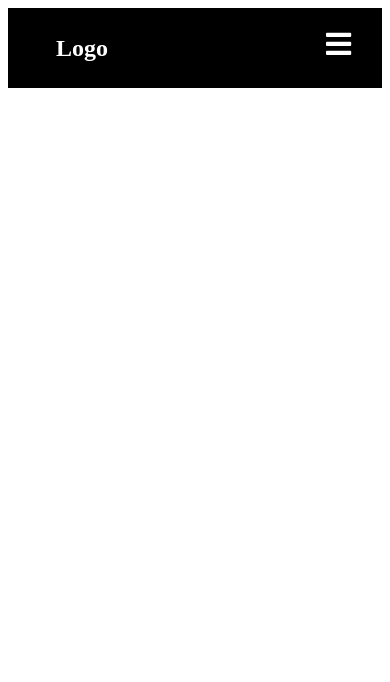
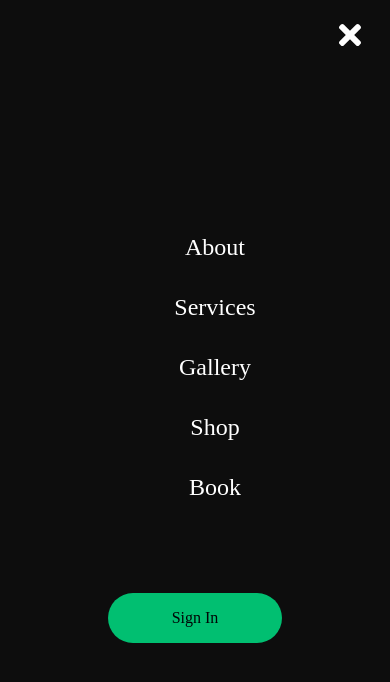
Before and after one commit to amthoms2/leanestnailsbeta, a React (Create React App) app in the folder client/: page / in a window 390 px wide. Both pictures are taken after a click on the element 338 px from the left and 47 px from the top of the page. Shown: the top 682 px of the page. Built offline with nearby package versions, Linux system fonts and the light colour scheme; a web font is replaced by a local one.

Commit message:
added css for topbar toggle functionality

```diff
--- a/client/src/components/Navbar/NavbarElements.js
+++ b/client/src/components/Navbar/NavbarElements.js
@@ -1,6 +1,7 @@
 import styled from 'styled-components';
 import { Link as LinkRouter } from 'react-router-dom';
 import { Link as LinkScroll } from 'react-scroll';
+import { FaTimes } from 'react-icons/fa';
 
 export const Nav = styled.nav`
   background: black;
@@ -30,7 +31,7 @@ export const NavContainer = styled.div`
   max-width: 1100px;
 `;
 
-export const NavbarLogo = styled(LinkRouter)`
+export const Logo = styled(LinkRouter)`
   color: #fff;
   justify-self: flex-start;
   cursor: pointer;
@@ -68,6 +69,7 @@ export const NavMenu = styled.ul`
     display: none;
   }
 `;
+//^the navbar will disappear at this width and only sidebar will be seen
 
 export const NavItem = styled.li`
   height: 80px;
--- /dev/null
+++ b/client/src/components/Navbar/TopBar/TopbarElements.js
@@ -0,0 +1,111 @@
+import styled from 'styled-components'
+import { Link as LinkRouter } from 'react-router-dom'
+import { Link as LinkScroll} from 'react-scroll'
+import { FaTimes } from 'react-icons/fa'
+
+export const TopbarContainer = styled.aside`
+  width: 100%;
+  height: 100%;
+  background: #0d0d0d;
+  display: grid;
+  position: fixed;
+  align-items: center;
+  z-index: 999;
+  top: 0;
+  left: 0;
+  transition: 0.3s ease-in-out;
+  opacity: ${({ isOpen }) => (isOpen ? '100%' : '0')};
+  top: ${({ isOpen }) => (isOpen ? '0%' : '-100%')};
+  /* //top: 0 and uncomment two above to check if sidebar works */
+`
+
+export const ShutIcon = styled(FaTimes)`
+  color: #fff;
+`
+
+export const Icon = styled.div`
+position: absolute;
+top: 1.2rem;
+right: 1.5rem;
+background: transparent;
+font-size: 2rem;
+cursor: pointer;
+outline: none;
+`
+
+export const TopbarWrapper = styled.div`
+  color: #fff;
+
+`
+
+export const TopbarMenu = styled.ul`
+  display: grid;
+  grid-template-columns: 1fr;
+  grid-template-rows: repeat(6, 80px);
+  text-align: center;
+
+  @media screen and (max-width: 480px){
+    grid-template-rows: repeat(6, 60px);
+  }
+`
+
+export const TopbarLink = styled(LinkScroll)`
+  display: flex;
+  align-items: center;
+  justify-content: center;
+  font-size: 1.5rem;
+  text-decoration: none;
+  list-style: none;
+  transition: 0.2s ease-in-out;
+  text-decoration: none;
+  color: #fff;
+  cursor: pointer;
+
+  &:hover {
+    color: #01bf71;
+    transition: 0.2s ease-in-out;
+  }
+`
+
+export const TopbarLinkRoute = styled(LinkRouter)`
+  display: flex;
+  align-items: center;
+  justify-content: center;
+  font-size: 1.5rem;
+  text-decoration: none;
+  list-style: none;
+  transition: 0.2s ease-in-out;
+  text-decoration: none;
+  color: #fff;
+  cursor: pointer;
+
+  &:hover {
+    color: #01bf71;
+    transition: 0.2s ease-in-out;
+  }
+`
+
+export const TopBtnWrap = styled.div`
+  display: flex;
+  justify-content: center;
+`
+
+export const TopbarRoute = styled(LinkRouter)`
+  border-radius: 50px;
+  background: #01bf71;
+  white-space: nowrap;
+  padding: 16px 64px;
+  color: #010606;
+  font-size: 16px;
+  outline: none;
+  border: none;
+  cursor: pointer;
+  transition: all 0.2s ease-in-out;
+  text-decoration: none;
+
+  &:hover {
+    transition: all 0.2s ease-in-out;
+    background: #fff;
+    color: #010606;
+  }
+`
--- /dev/null
+++ b/client/src/components/Navbar/TopBar/index.js
@@ -0,0 +1,48 @@
+import React from "react";
+// import { useSelector, useDispatch } from "react-redux";
+// import {logout} from "../../redux/api"
+import {
+  TopbarContainer,
+  ShutIcon,
+  Icon,
+  TopbarWrapper,
+  TopbarMenu,
+  TopbarLink,
+  TopbarLinkRoute,
+  TopBtnWrap,
+  TopbarRoute,
+} from "./TopbarElements";
+
+const TopBar = ({ isOpen, toggleBar }) => {
+  // const user = useSelector((state) => state.user.currentUser);
+  // const dispatch = useDispatch();
+
+  // const handleClick = (evt) => {
+  //   evt.preventDefault();
+  //   logout(dispatch);
+  // };
+
+  return (
+    <TopbarContainer isOpen={isOpen} onClick={toggleBar}>
+      <Icon onClick={toggleBar}>
+        <ShutIcon />
+      </Icon>
+      <TopbarWrapper>
+        <TopbarMenu>
+          <TopbarLink to="about" onClick={toggleBar}>About</TopbarLink>
+          <TopbarLink to="services" onClick={toggleBar}>Services</TopbarLink>
+          <TopbarLink to="gallery" onClick={toggleBar}>Gallery</TopbarLink>
+          <TopbarLinkRoute to="shop" onClick={toggleBar}>Shop</TopbarLinkRoute>
+          <TopbarLinkRoute to="book" onClick={toggleBar}>Book</TopbarLinkRoute>
+        </TopbarMenu>
+
+        <TopBtnWrap>
+          {/* {user ? <TopbarRoute onClick={handleClick}>Sign Out</TopbarRoute> : <TopbarRoute to="/signin">Sign In</TopbarRoute>} */}
+          <TopbarRoute to="/signin">Sign In</TopbarRoute>
+        </TopBtnWrap>
+      </TopbarWrapper>
+    </TopbarContainer>
+  );
+};
+
+export default TopBar;
--- a/client/src/components/Navbar/index.js
+++ b/client/src/components/Navbar/index.js
@@ -4,7 +4,7 @@ import { FaBars } from 'react-icons/fa';
 import {
   Nav,
   NavContainer,
-  NavbarLogo,
+  Logo,
   MobileIcon,
   NavMenu,
   NavItem,
@@ -14,14 +14,14 @@ import {
   NavBtnLink
 } from './NavbarElements';
 
-const Navbar = () => {
+const Navbar = ({toggleBar}) => {
   return (
     <>
       <IconContext.Provider value={{ color: '#fff' }}>
         <Nav>
           <NavContainer>
-            <NavbarLogo to="/">Logo</NavbarLogo>
-            <MobileIcon>
+            <Logo to="/">Logo</Logo>
+            <MobileIcon onClick={toggleBar}>
               <FaBars />
             </MobileIcon>
             <NavMenu>
@@ -80,121 +80,3 @@ const Navbar = () => {
 };
 
 export default Navbar;
-
-// import React, { useState } from "react";
-// import {logout} from "../../redux/api";
-// import { useSelector } from "react-redux";
-// import { FaBars } from "react-icons/fa";
-// import { IconContext } from "react-icons/lib";
-// // import { animateScroll as scrollUp } from "react-scroll";
-// import {
-//   Nav,
-//   NavContainer,
-//   NavbarLogo,
-//   MobileIcon,
-//   NavMenu,
-//   NavItem,
-//   NavLink,
-//   NavLinks,
-//   NavBtn,
-//   // NavBtnLink,
-// } from "./NavbarElements";
-
-// const Navbar = ({ toggleBar }) => {
-//   // const [scroll, setScroll] = useState(false);
-//   // const user = useSelector((state) => state.user.currentUser);
-//   // const dispatch = useDispatch();
-
-//   // const scrollChange = () => {
-//   //   if (window.scrollY >= 80) {
-//   //     setScroll(true);
-//   //   } else {
-//   //     setScroll(false);
-//   //   }
-//   // };
-
-//   // const toggleHome = () => {
-//   //   scrollUp.scrollToTop();
-//   // };
-
-//   // const handleClick = (evt) => {
-//   //   evt.preventDefault();
-//   //   logout(dispatch);
-//   // };
-
-//   // useEffect(() => {
-//   //   window.addEventListener("scroll", scrollChange);
-//   // }, []);
-
-//   return (
-//     <>
-//       <IconContext.Provider value={{ color: "#fff" }}>
-//       {/* <Nav scroll={scroll}> */}
-//         <Nav>
-//           <NavContainer>
-//           {/* <NavbarLogo to="/" onClick={toggleHome}> */}
-//             <NavbarLogo to="#">
-//               Logo
-//             </NavbarLogo>
-//             <MobileIcon onClick={toggleBar}>
-//               <FaBars />
-//             </MobileIcon>
-//             <NavMenu>
-//               <NavItem>
-//                 <NavLinks
-//                   to="#"
-//                   smooth={true}
-//                   duration={500}
-//                   spy={true}
-//                   exact="true"
-//                   offset={-80}
-//                 >
-//                   About
-//                 </NavLinks>
-//               </NavItem>
-//               <NavItem>
-//                 <NavLinks
-//                   to="#"
-//                   smooth={true}
-//                   duration={500}
-//                   spy={true}
-//                   exact="true"
-//                   offset={-80}
-//                 >
-//                   Services
-//                 </NavLinks>
-//               </NavItem>
-//               <NavItem>
-//                 <NavLinks
-//                   to="#"
-//                   smooth={true}
-//                   duration={500}
-//                   spy={true}
-//                   exact="true"
-//                   offset={-80}
-//                 >
-//                   Gallery
-//                 </NavLinks>
-//               </NavItem>
-//               <NavItem>
-//                 <NavLink to="#">Shop</NavLink>
-//               </NavItem>
-//             </NavMenu>
-
-//             {/* {user ? ( */}
-//               <NavBtn>
-//                 {/* <NavBtnLink> Sign Out</NavBtnLink> */}
-//               </NavBtn>
-//             {/* ) : (
-//               <NavBtn>
-//                 <NavBtnLink to="#">Sign In</NavBtnLink>
-//               </NavBtn>
-//             )} */}
-//           </NavContainer>
-//         </Nav>
-//       </IconContext.Provider>
-//     </>
-//   );
-// };
-
-// export default Navbar;
--- a/client/src/pages/home.js
+++ b/client/src/pages/home.js
@@ -1,5 +1,5 @@
 import { useState } from 'react'
-// import TopBar from '../components/Topbar'
+import TopBar from '../components/Navbar/TopBar'
 import Navbar from '../components/Navbar'
 // import MainPage from '../components/MainPage'
 // import SectionInfo from '../components/SectionInfo'
@@ -16,7 +16,7 @@ const Home = () => {
 
   return (
     <>
-    {/* <TopBar isOpen={isOpen} toggleBar={toggleBar} /> */}
+    <TopBar isOpen={isOpen} toggleBar={toggleBar} />
     <Navbar toggleBar={toggleBar} />
     {/* <MainPage /> */}
     {/* <SectionInfo {...homeObj1}/> */}
```
